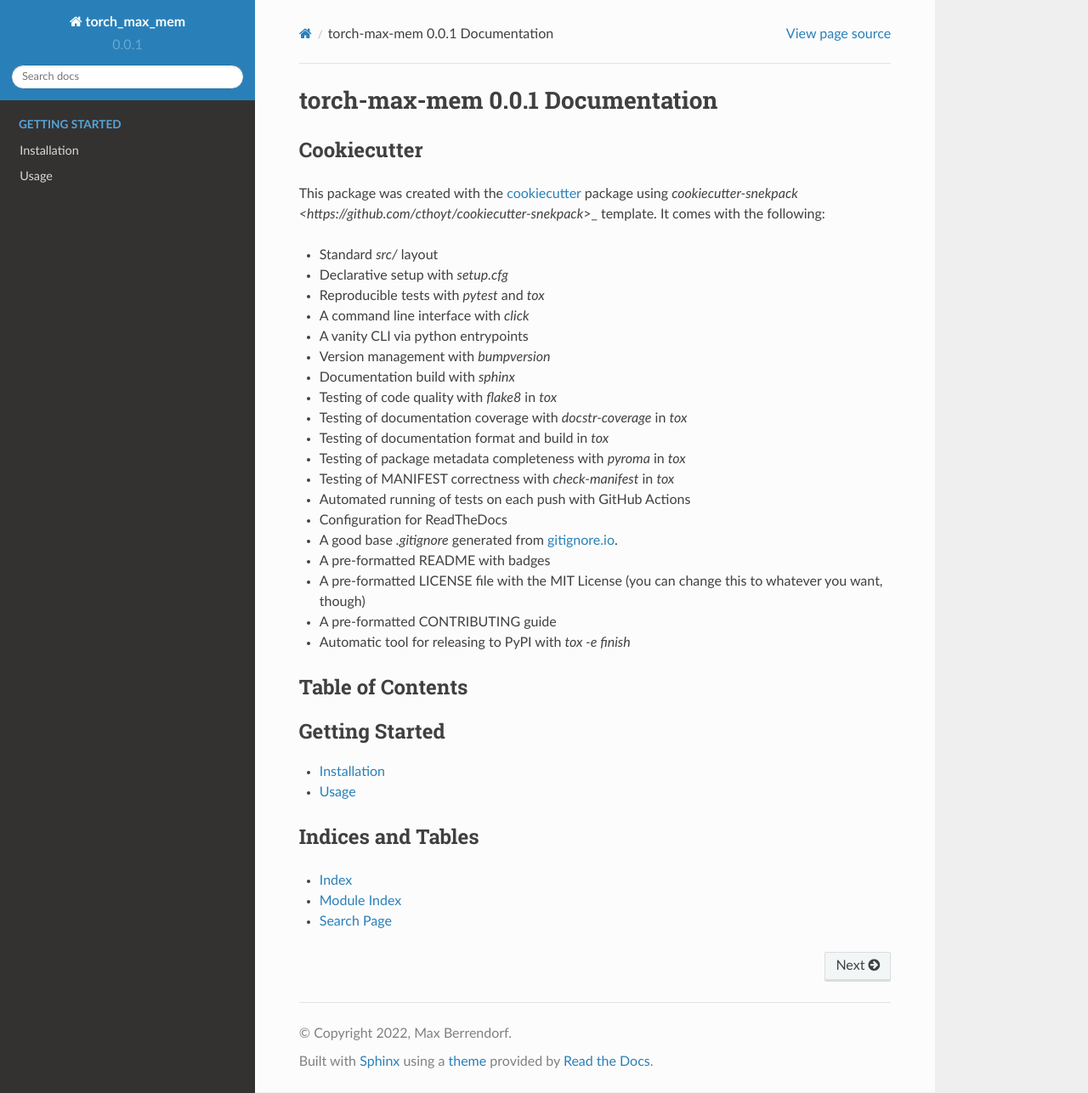
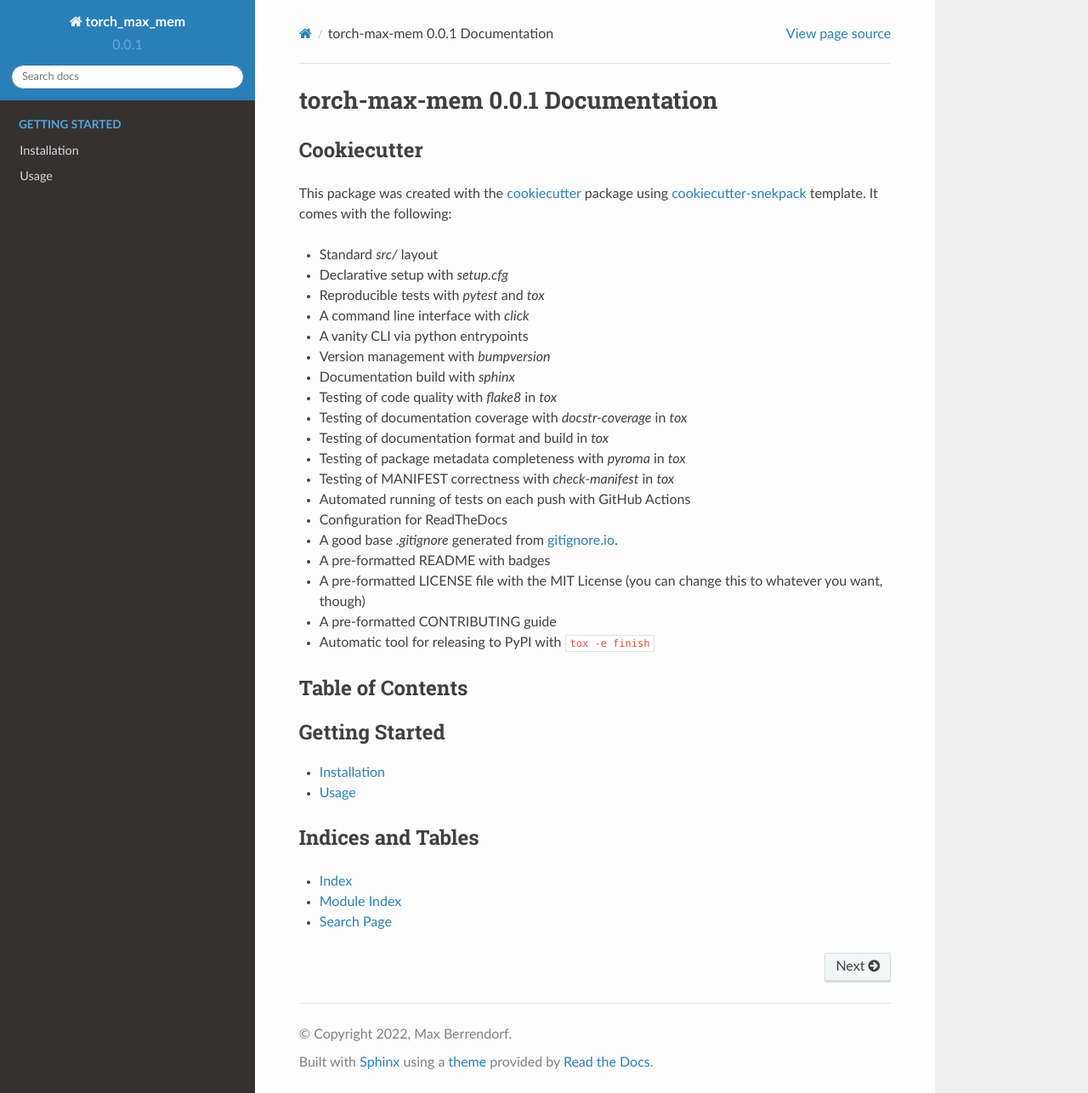
Before and after one commit to mberr/torch-max-mem, a Sphinx documentation site: the page built from docs/source/index.rst, in a window 1280 px wide and 1286 px high. Shown: the whole window at 85% size. Built offline with Sphinx 7.4.7 and the Read the Docs theme 2.0.0, drawn with Linux system fonts in a browser that asks for light colours.

Commit message:
Update index.rst

```diff
--- a/docs/source/index.rst
+++ b/docs/source/index.rst
@@ -4,7 +4,7 @@
 Cookiecutter
 ------------
 This package was created with the `cookiecutter <https://github.com/cookiecutter/cookiecutter>`_
-package using `cookiecutter-snekpack <https://github.com/cthoyt/cookiecutter-snekpack`>_ template.
+package using `cookiecutter-snekpack <https://github.com/cthoyt/cookiecutter-snekpack>`_ template.
 It comes with the following:
 
 - Standard `src/` layout
@@ -25,7 +25,7 @@
 - A pre-formatted README with badges
 - A pre-formatted LICENSE file with the MIT License (you can change this to whatever you want, though)
 - A pre-formatted CONTRIBUTING guide
-- Automatic tool for releasing to PyPI with `tox -e finish`
+- Automatic tool for releasing to PyPI with ``tox -e finish``
 
 Table of Contents
 -----------------
```
